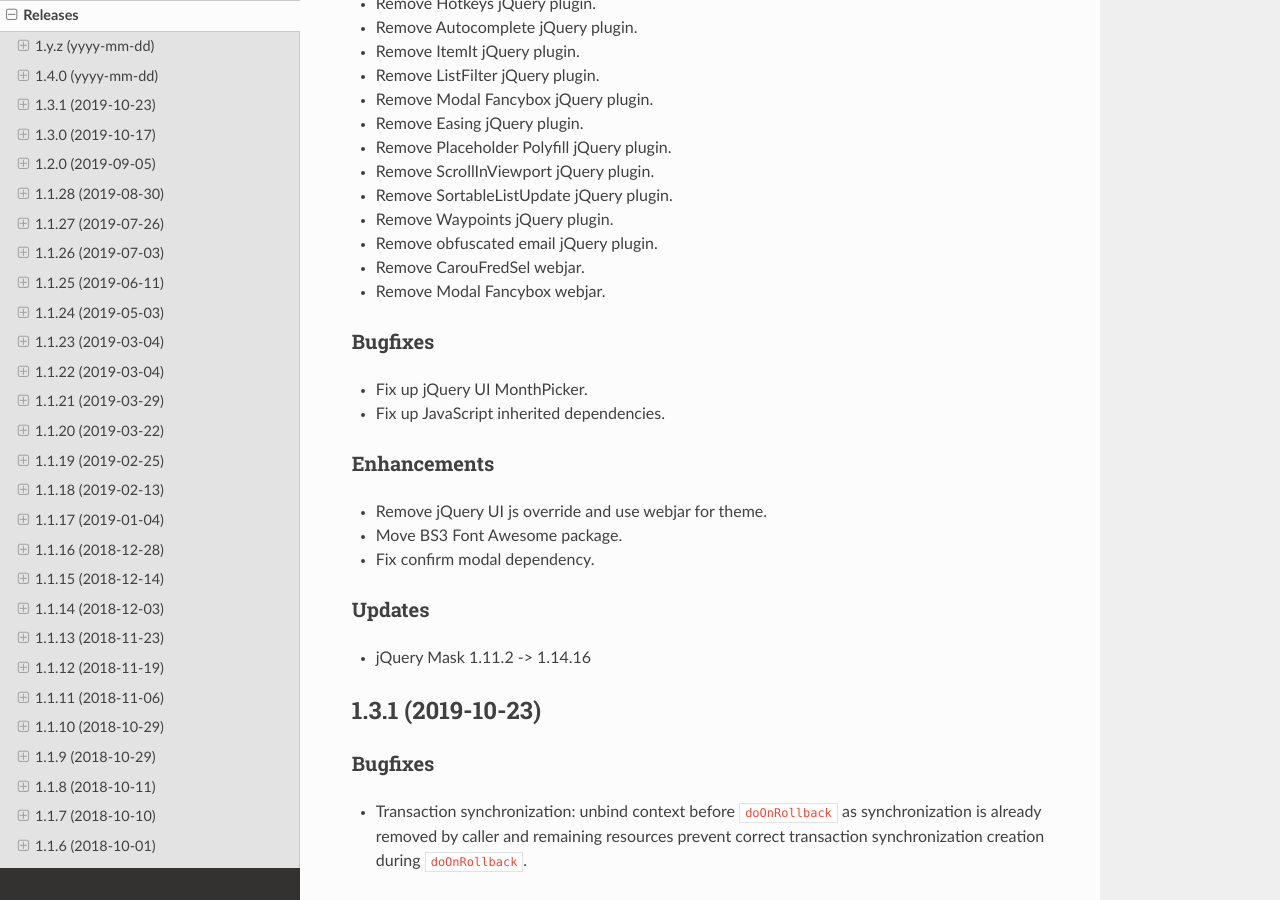
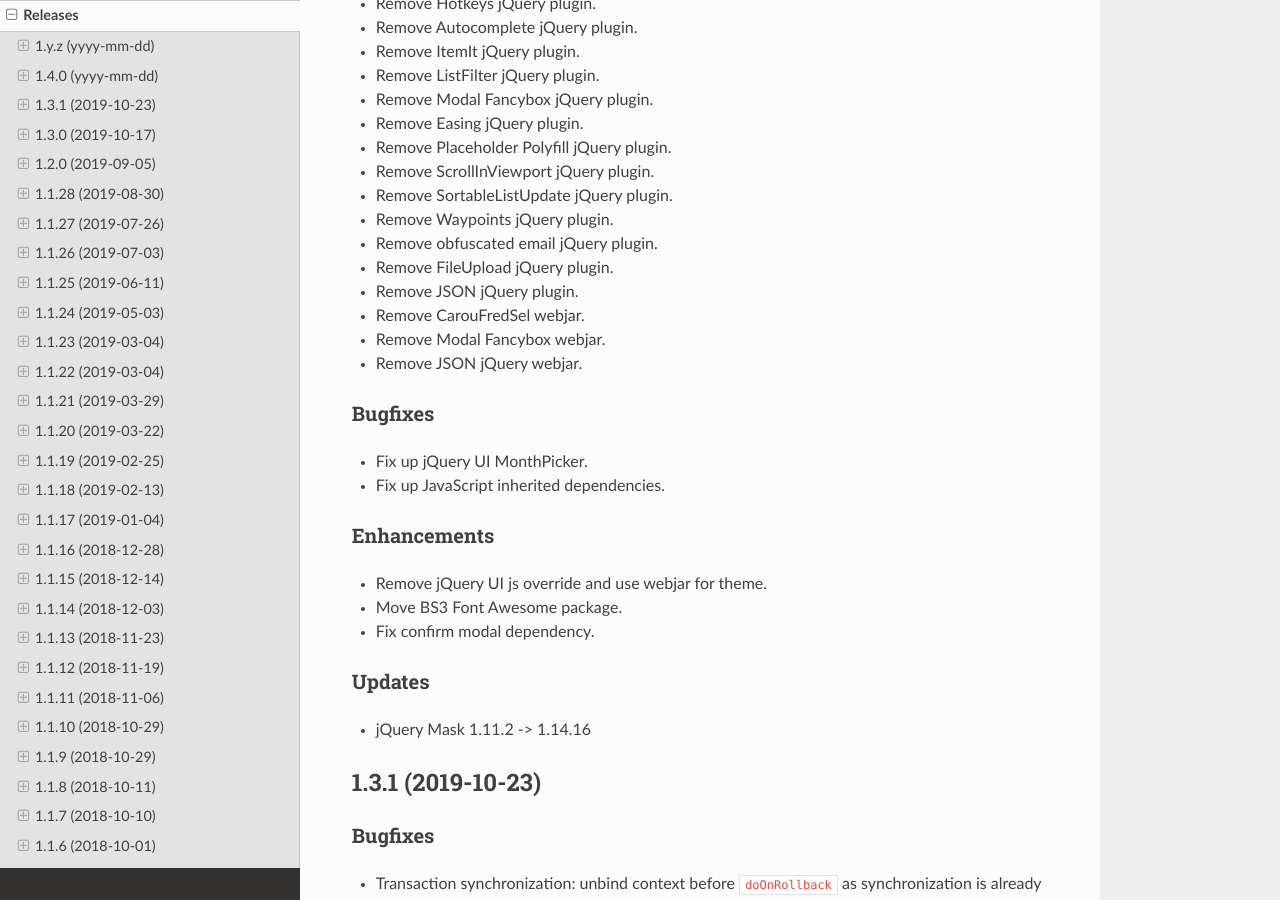
Before and after one commit to igloo-project/igloo-doc, a Sphinx documentation site: the page built from source/release-notes/releases.rst, in a window 1280 px wide and 900 px high, scrolled down 548 px. Built offline with Sphinx 7.4.7 and the Read the Docs theme 2.0.0, drawn with Linux system fonts in a browser that asks for light colours.

Commit message:
1.4.0: update release notes

```diff
--- a/source/release-notes/releases.rst
+++ b/source/release-notes/releases.rst
@@ -37,8 +37,11 @@
 * Remove SortableListUpdate jQuery plugin.
 * Remove Waypoints jQuery plugin.
 * Remove obfuscated email jQuery plugin.
+* Remove FileUpload jQuery plugin.
+* Remove JSON jQuery plugin.
 * Remove CarouFredSel webjar.
 * Remove Modal Fancybox webjar.
+* Remove JSON jQuery webjar.
 
 Bugfixes
 ********
```
